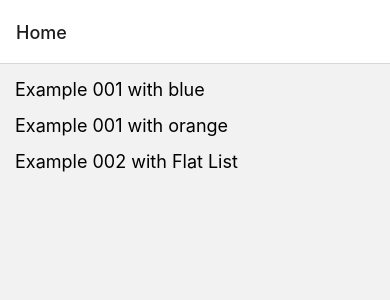
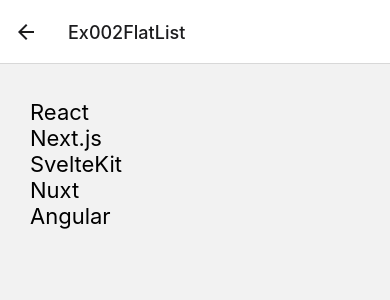
Before and after one commit to edwardtanguay/reactnative-learn-showcase, a React Native app: screen /Ex002FlatList in a window 390 px wide. Shown: the top 300 px of the page. Built offline with nearby package versions, Linux system fonts and the light colour scheme.

Commit message:
flat list better

```diff
--- a/App.tsx
+++ b/App.tsx
@@ -12,8 +12,8 @@
 		<NavigationContainer>
 			<Stack.Navigator>
 				<Stack.Screen name="Home" component={Home} />
-				<Stack.Screen name="Styles and Flat List" component={Ex001Colors} />
-				<Stack.Screen name="Flat List" component={Ex002FlatList} />
+				<Stack.Screen name="Ex001Colors" component={Ex001Colors} />
+				<Stack.Screen name="Ex002FlatList" component={Ex002FlatList} />
 			</Stack.Navigator>
 		</NavigationContainer>
 	);
--- a/components/Ex001FlatList.tsx
+++ b/components/Ex001FlatList.tsx
@@ -6,11 +6,10 @@
 export const Ex001FlatList = () => {
 	return (
 			<View style={styles.container}>
-				<Text style={styles.title}>Ex001FlatList: </Text>
 				<FlatList
 					data={frameworks}
 					keyExtractor={(item) => item}
-					renderItem={(data) => <Text>{data.item}</Text>}
+					renderItem={(data) => <Text style={styles.item}>{data.item}</Text>}
 				></FlatList>
 			</View>
 	);
@@ -20,7 +19,7 @@
 	container: {
 		marginTop: 20,
 	},
-	title: {
-		fontWeight: "bold",
+	item: {
+		fontSize: 22
 	},
 });
--- a/screens/Ex001Colors.tsx
+++ b/screens/Ex001Colors.tsx
@@ -1,7 +1,6 @@
 import React from "react";
 import { View, Text, SafeAreaView, StyleSheet } from "react-native";
 import { ColorBox } from "../components/ColorBox";
-import { Ex001FlatList } from "../components/Ex001FlatList";
 import { useRoute } from "@react-navigation/native";
 
 export const Ex001Colors= () => {
@@ -18,7 +17,6 @@
 				<ColorBox text="Box 4" backgroundColor={colors[2]} />
 				<ColorBox text="Box 4" backgroundColor={colors[3]} />
 				<ColorBox text="Box 5" backgroundColor={colors[4]} />
-				<Ex001FlatList />
 			</View>
 		</SafeAreaView>
 	);
--- a/screens/Ex002FlatList.tsx
+++ b/screens/Ex002FlatList.tsx
@@ -1,10 +1,18 @@
 import React from "react";
 import { View, Text, SafeAreaView, StyleSheet } from "react-native";
+import { Ex001FlatList } from "../components/Ex001FlatList";
 
 export const Ex002FlatList = () => {
 	return (
-		<View>
-			<Text>flat list</Text>
+		<View style={styles.container}>
+			<Ex001FlatList />
 		</View>
 	);
 };
+
+const styles = StyleSheet.create({
+	container: {
+		marginLeft: 30,
+		marginVertical: 15,
+	},
+});
--- a/screens/Home.tsx
+++ b/screens/Home.tsx
@@ -27,7 +27,7 @@
 		<View>
 			<TouchableOpacity
 				onPress={() => {
-					navigation.navigate("Styles and Flat List", {
+					navigation.navigate("Ex001Colors", {
 						idCode: "blue",
 						colors: blueColors,
 					});
@@ -37,7 +37,7 @@
 			</TouchableOpacity>
 			<TouchableOpacity
 				onPress={() => {
-					navigation.navigate("Styles and Flat List", {
+					navigation.navigate("Ex001Colors", {
 						idCode: "orange",
 						colors: orangeColors,
 					});
@@ -47,7 +47,7 @@
 			</TouchableOpacity>
 			<TouchableOpacity
 				onPress={() => {
-					navigation.navigate("Flat List");
+					navigation.navigate("Ex002FlatList");
 				}}
 			>
 				<Text style={styles.link}>Example 002 with Flat List</Text>
```
